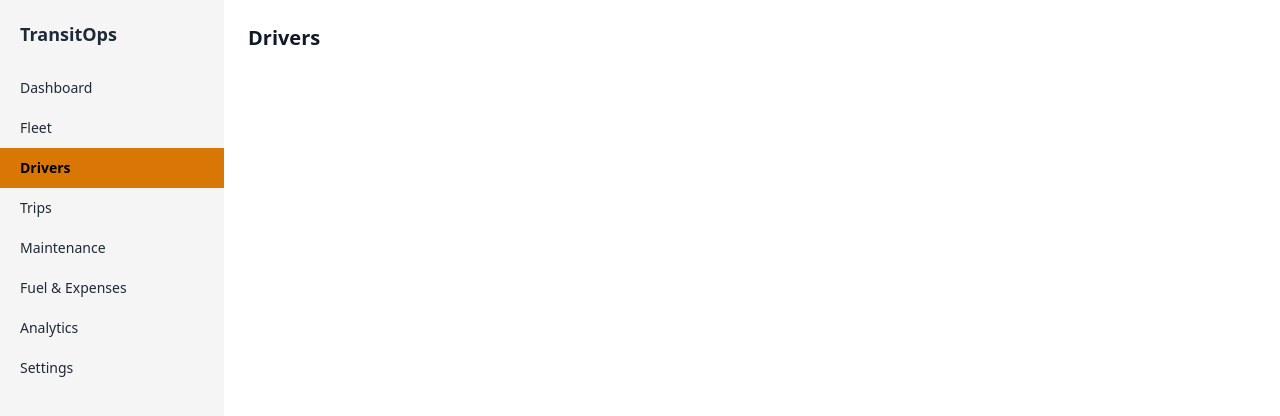
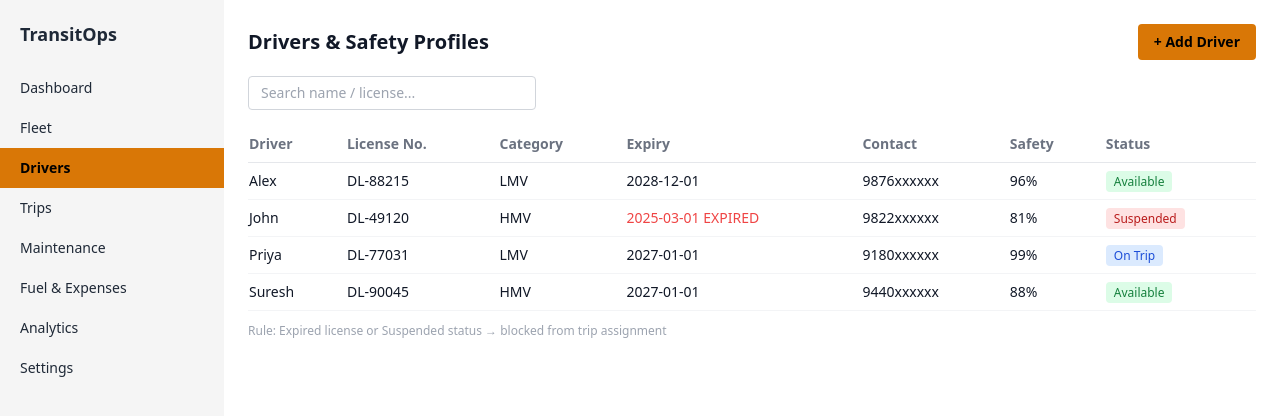
Before and after one commit to Parnika1804/OdooHackJGSG, a React (Create React App) app in the folder frontend/: page /drivers in a window 1280 px wide. Shown: the top 416 px of the page. Built offline with nearby package versions, Linux system fonts and the light colour scheme.

Commit message:
driver UI + connect vehicles

```diff
--- a/frontend/src/pages/Drivers.js
+++ b/frontend/src/pages/Drivers.js
@@ -1,7 +1,204 @@
+import { useState } from "react";
+
+const initialDrivers = [
+  { id: 1, name: "Alex", license_number: "DL-88215", license_category: "LMV", license_expiry_date: "2028-12-01", contact_number: "9876xxxxxx", safety_score: 96, status: "Available" },
+  { id: 2, name: "John", license_number: "DL-49120", license_category: "HMV", license_expiry_date: "2025-03-01", contact_number: "9822xxxxxx", safety_score: 81, status: "Suspended" },
+  { id: 3, name: "Priya", license_number: "DL-77031", license_category: "LMV", license_expiry_date: "2027-01-01", contact_number: "9180xxxxxx", safety_score: 99, status: "On Trip" },
+  { id: 4, name: "Suresh", license_number: "DL-90045", license_category: "HMV", license_expiry_date: "2027-01-01", contact_number: "9440xxxxxx", safety_score: 88, status: "Available" },
+];
+
+const statusStyles = {
+  Available: "bg-green-100 text-green-700 dark:bg-green-900 dark:text-green-300",
+  "On Trip": "bg-blue-100 text-blue-700 dark:bg-blue-900 dark:text-blue-300",
+  "Off Duty": "bg-amber-100 text-amber-700 dark:bg-amber-900 dark:text-amber-300",
+  Suspended: "bg-red-100 text-red-700 dark:bg-red-900 dark:text-red-300",
+};
+
+const isExpired = (dateStr) => new Date(dateStr) < new Date();
+
+const emptyForm = {
+  name: "",
+  license_number: "",
+  license_category: "LMV",
+  license_expiry_date: "",
+  contact_number: "",
+  safety_score: 100,
+  status: "Available",
+};
+
 export default function Drivers() {
+  const [drivers, setDrivers] = useState(initialDrivers);
+  const [search, setSearch] = useState("");
+  const [showForm, setShowForm] = useState(false);
+  const [form, setForm] = useState(emptyForm);
+  const [formError, setFormError] = useState("");
+
+  const filtered = drivers.filter(
+    (d) =>
+      d.name.toLowerCase().includes(search.toLowerCase()) ||
+      d.license_number.toLowerCase().includes(search.toLowerCase())
+  );
+
+  const handleAddDriver = (e) => {
+    e.preventDefault();
+    setFormError("");
+
+    if (drivers.some((d) => d.license_number === form.license_number)) {
+      setFormError("License number already exists");
+      return;
+    }
+
+    const newDriver = {
+      id: drivers.length + 1,
+      ...form,
+      safety_score: Number(form.safety_score),
+    };
+
+    setDrivers([...drivers, newDriver]);
+    setForm(emptyForm);
+    setShowForm(false);
+  };
+
   return (
     <div className="p-6 bg-white dark:bg-neutral-950 text-gray-900 dark:text-neutral-100 min-h-screen">
-      <h1 className="text-xl font-bold">Drivers</h1>
+      <div className="flex justify-between items-center mb-4">
+        <h1 className="text-xl font-bold">Drivers & Safety Profiles</h1>
+        <button
+          onClick={() => setShowForm(true)}
+          className="bg-accent text-black font-semibold px-4 py-2 rounded text-sm hover:opacity-90"
+        >
+          + Add Driver
+        </button>
+      </div>
+
+      <input
+        type="text"
+        placeholder="Search name / license..."
+        value={search}
+        onChange={(e) => setSearch(e.target.value)}
+        className="border border-gray-300 dark:border-neutral-700 bg-white dark:bg-neutral-900 rounded px-3 py-1.5 text-sm mb-4 w-72"
+      />
+
+      <table className="w-full text-sm border-collapse">
+        <thead>
+          <tr className="text-left border-b border-gray-200 dark:border-neutral-800 text-gray-500 dark:text-neutral-400">
+            <th className="py-2 pr-4">Driver</th>
+            <th className="py-2 pr-4">License No.</th>
+            <th className="py-2 pr-4">Category</th>
+            <th className="py-2 pr-4">Expiry</th>
+            <th className="py-2 pr-4">Contact</th>
+            <th className="py-2 pr-4">Safety</th>
+            <th className="py-2 pr-4">Status</th>
+          </tr>
+        </thead>
+        <tbody>
+          {filtered.map((d) => (
+            <tr key={d.id} className="border-b border-gray-100 dark:border-neutral-900">
+              <td className="py-2 pr-4">{d.name}</td>
+              <td className="py-2 pr-4">{d.license_number}</td>
+              <td className="py-2 pr-4">{d.license_category}</td>
+              <td className={`py-2 pr-4 ${isExpired(d.license_expiry_date) ? "text-red-500 font-medium" : ""}`}>
+                {d.license_expiry_date}
+                {isExpired(d.license_expiry_date) && " EXPIRED"}
+              </td>
+              <td className="py-2 pr-4">{d.contact_number}</td>
+              <td className="py-2 pr-4">{d.safety_score}%</td>
+              <td className="py-2 pr-4">
+                <span className={`px-2 py-0.5 rounded text-xs font-medium ${statusStyles[d.status]}`}>
+                  {d.status}
+                </span>
+              </td>
+            </tr>
+          ))}
+          {filtered.length === 0 && (
+            <tr>
+              <td colSpan={7} className="py-6 text-center text-gray-400 dark:text-neutral-600">
+                No drivers match your search.
+              </td>
+            </tr>
+          )}
+        </tbody>
+      </table>
+
+      <p className="text-xs text-gray-400 dark:text-neutral-600 mt-3">
+        Rule: Expired license or Suspended status → blocked from trip assignment
+      </p>
+
+      {showForm && (
+        <div className="fixed inset-0 bg-black/40 flex items-center justify-center z-50">
+          <form
+            onSubmit={handleAddDriver}
+            className="bg-white dark:bg-neutral-900 rounded-lg p-6 w-96 shadow-xl"
+          >
+            <h2 className="text-lg font-bold mb-4">Add Driver</h2>
+
+            {formError && (
+              <div className="bg-red-50 dark:bg-red-950 border border-red-300 dark:border-red-800 text-red-600 dark:text-red-400 text-sm px-3 py-2 rounded mb-3">
+                {formError}
+              </div>
+            )}
+
+            <label className="block text-sm text-gray-600 dark:text-neutral-300 mb-1">Name</label>
+            <input
+              required
+              value={form.name}
+              onChange={(e) => setForm({ ...form, name: e.target.value })}
+              className="w-full border border-gray-300 dark:border-neutral-700 bg-white dark:bg-neutral-950 rounded px-3 py-2 text-sm mb-3"
+            />
+
+            <label className="block text-sm text-gray-600 dark:text-neutral-300 mb-1">License Number</label>
+            <input
+              required
+              value={form.license_number}
+              onChange={(e) => setForm({ ...form, license_number: e.target.value })}
+              className="w-full border border-gray-300 dark:border-neutral-700 bg-white dark:bg-neutral-950 rounded px-3 py-2 text-sm mb-3"
+            />
+
+            <label className="block text-sm text-gray-600 dark:text-neutral-300 mb-1">License Category</label>
+            <select
+              value={form.license_category}
+              onChange={(e) => setForm({ ...form, license_category: e.target.value })}
+              className="w-full border border-gray-300 dark:border-neutral-700 bg-white dark:bg-neutral-950 rounded px-3 py-2 text-sm mb-3"
+            >
+              <option>LMV</option>
+              <option>HMV</option>
+            </select>
+
+            <label className="block text-sm text-gray-600 dark:text-neutral-300 mb-1">License Expiry Date</label>
+            <input
+              required
+              type="date"
+              value={form.license_expiry_date}
+              onChange={(e) => setForm({ ...form, license_expiry_date: e.target.value })}
+              className="w-full border border-gray-300 dark:border-neutral-700 bg-white dark:bg-neutral-950 rounded px-3 py-2 text-sm mb-3"
+            />
+
+            <label className="block text-sm text-gray-600 dark:text-neutral-300 mb-1">Contact Number</label>
+            <input
+              required
+              value={form.contact_number}
+              onChange={(e) => setForm({ ...form, contact_number: e.target.value })}
+              className="w-full border border-gray-300 dark:border-neutral-700 bg-white dark:bg-neutral-950 rounded px-3 py-2 text-sm mb-4"
+            />
+
+            <div className="flex gap-2 justify-end">
+              <button
+                type="button"
+                onClick={() => { setShowForm(false); setFormError(""); }}
+                className="px-4 py-2 rounded text-sm border border-gray-300 dark:border-neutral-700"
+              >
+                Cancel
+              </button>
+              <button
+                type="submit"
+                className="px-4 py-2 rounded text-sm bg-accent text-black font-semibold hover:opacity-90"
+              >
+                Add Driver
+              </button>
+            </div>
+          </form>
+        </div>
+      )}
     </div>
   );
 }
--- a/frontend/src/pages/Vehicles.js
+++ b/frontend/src/pages/Vehicles.js
@@ -1,11 +1,5 @@
-import { useState } from "react";
-
-const initialVehicles = [
-  { id: 1, registration_number: "GJ01AB1234", name: "VAN-05", type: "Van", max_load_capacity_kg: 500, odometer: 14000, acquisition_cost: 620000, status: "Available" },
-  { id: 2, registration_number: "GJ01AB9981", name: "TRUCK-11", type: "Truck", max_load_capacity_kg: 5000, odometer: 182000, acquisition_cost: 2450000, status: "On Trip" },
-  { id: 3, registration_number: "GJ01AB1120", name: "MINI-03", type: "Mini", max_load_capacity_kg: 1000, odometer: 66000, acquisition_cost: 410000, status: "In Shop" },
-  { id: 4, registration_number: "GJ01AB0089", name: "VAN-09", type: "Van", max_load_capacity_kg: 500, odometer: 224000, acquisition_cost: 540000, status: "Retired" },
-];
+import { useState, useEffect } from "react";
+import axios from "axios";
 
 const statusStyles = {
   Available: "bg-green-100 text-green-700 dark:bg-green-900 dark:text-green-300",
@@ -23,14 +17,39 @@ const emptyForm = {
   status: "Available",
 };
 
+const API_URL = "http://localhost:8000";
+
 export default function Vehicles() {
-  const [vehicles, setVehicles] = useState(initialVehicles);
+  const [vehicles, setVehicles] = useState([]);
+  const [loading, setLoading] = useState(true);
+  const [loadError, setLoadError] = useState("");
   const [search, setSearch] = useState("");
   const [typeFilter, setTypeFilter] = useState("All");
   const [statusFilter, setStatusFilter] = useState("All");
   const [showForm, setShowForm] = useState(false);
   const [form, setForm] = useState(emptyForm);
   const [formError, setFormError] = useState("");
+
+  const authHeaders = () => ({
+    headers: { Authorization: `Bearer ${localStorage.getItem("token")}` },
+  });
+
+  const fetchVehicles = async () => {
+    setLoading(true);
+    setLoadError("");
+    try {
+      const res = await axios.get(`${API_URL}/vehicles`, authHeaders());
+      setVehicles(res.data.vehicles);
+    } catch (err) {
+      setLoadError(err.response?.data?.detail || "Failed to load vehicles");
+    } finally {
+      setLoading(false);
+    }
+  };
+
+  useEffect(() => {
+    fetchVehicles();
+  }, []);
 
   const filtered = vehicles.filter((v) => {
     const matchesSearch =
@@ -41,26 +60,25 @@ export default function Vehicles() {
     return matchesSearch && matchesType && matchesStatus;
   });
 
-  const handleAddVehicle = (e) => {
+  const handleAddVehicle = async (e) => {
     e.preventDefault();
     setFormError("");
-
-    if (vehicles.some((v) => v.registration_number === form.registration_number)) {
-      setFormError("Registration number already exists");
-      return;
-    }
-
-    const newVehicle = {
-      id: vehicles.length + 1,
+    try {
+      await axios.post(
+        `${API_URL}/vehicles`,
+        {
           ...form,
           max_load_capacity_kg: Number(form.max_load_capacity_kg),
           acquisition_cost: Number(form.acquisition_cost),
-      odometer: 0,
-    };
-
-    setVehicles([...vehicles, newVehicle]);
+        },
+        authHeaders()
+      );
       setForm(emptyForm);
       setShowForm(false);
+      fetchVehicles();
+    } catch (err) {
+      setFormError(err.response?.data?.detail || "Failed to add vehicle");
+    }
   };
 
   return (
@@ -106,6 +124,14 @@ export default function Vehicles() {
         </select>
       </div>
 
+      {loading && <p className="text-sm text-gray-400">Loading vehicles...</p>}
+      {loadError && (
+        <div className="bg-red-50 dark:bg-red-950 border border-red-300 dark:border-red-800 text-red-600 dark:text-red-400 text-sm px-3 py-2 rounded mb-3">
+          {loadError}
+        </div>
+      )}
+
+      {!loading && !loadError && (
         <table className="w-full text-sm border-collapse">
           <thead>
             <tr className="text-left border-b border-gray-200 dark:border-neutral-800 text-gray-500 dark:text-neutral-400">
@@ -125,8 +151,8 @@ export default function Vehicles() {
                 <td className="py-2 pr-4">{v.name}</td>
                 <td className="py-2 pr-4">{v.type}</td>
                 <td className="py-2 pr-4">{v.max_load_capacity_kg} kg</td>
-              <td className="py-2 pr-4">{v.odometer.toLocaleString()}</td>
-              <td className="py-2 pr-4">₹{v.acquisition_cost.toLocaleString()}</td>
+                <td className="py-2 pr-4">{Number(v.odometer).toLocaleString()}</td>
+                <td className="py-2 pr-4">₹{Number(v.acquisition_cost).toLocaleString()}</td>
                 <td className="py-2 pr-4">
                   <span className={`px-2 py-0.5 rounded text-xs font-medium ${statusStyles[v.status]}`}>
                     {v.status}
@@ -143,6 +169,7 @@ export default function Vehicles() {
             )}
           </tbody>
         </table>
+      )}
 
       {showForm && (
         <div className="fixed inset-0 bg-black/40 flex items-center justify-center z-50">
@@ -158,9 +185,7 @@ export default function Vehicles() {
               </div>
             )}
 
-            <label className="block text-sm text-gray-600 dark:text-neutral-300 mb-1">
-              Registration Number
-            </label>
+            <label className="block text-sm text-gray-600 dark:text-neutral-300 mb-1">Registration Number</label>
             <input
               required
               value={form.registration_number}
@@ -168,9 +193,7 @@ export default function Vehicles() {
               className="w-full border border-gray-300 dark:border-neutral-700 bg-white dark:bg-neutral-950 rounded px-3 py-2 text-sm mb-3"
             />
 
-            <label className="block text-sm text-gray-600 dark:text-neutral-300 mb-1">
-              Name / Model
-            </label>
+            <label className="block text-sm text-gray-600 dark:text-neutral-300 mb-1">Name / Model</label>
             <input
               required
               value={form.name}
@@ -178,9 +201,7 @@ export default function Vehicles() {
               className="w-full border border-gray-300 dark:border-neutral-700 bg-white dark:bg-neutral-950 rounded px-3 py-2 text-sm mb-3"
             />
 
-            <label className="block text-sm text-gray-600 dark:text-neutral-300 mb-1">
-              Type
-            </label>
+            <label className="block text-sm text-gray-600 dark:text-neutral-300 mb-1">Type</label>
             <select
               value={form.type}
               onChange={(e) => setForm({ ...form, type: e.target.value })}
@@ -191,9 +212,7 @@ export default function Vehicles() {
               <option>Mini</option>
             </select>
 
-            <label className="block text-sm text-gray-600 dark:text-neutral-300 mb-1">
-              Max Load Capacity (kg)
-            </label>
+            <label className="block text-sm text-gray-600 dark:text-neutral-300 mb-1">Max Load Capacity (kg)</label>
             <input
               required
               type="number"
@@ -202,9 +221,7 @@ export default function Vehicles() {
               className="w-full border border-gray-300 dark:border-neutral-700 bg-white dark:bg-neutral-950 rounded px-3 py-2 text-sm mb-3"
             />
 
-            <label className="block text-sm text-gray-600 dark:text-neutral-300 mb-1">
-              Acquisition Cost
-            </label>
+            <label className="block text-sm text-gray-600 dark:text-neutral-300 mb-1">Acquisition Cost</label>
             <input
               required
               type="number"
```
Lines whose indentation alone changed are shown as unchanged.
